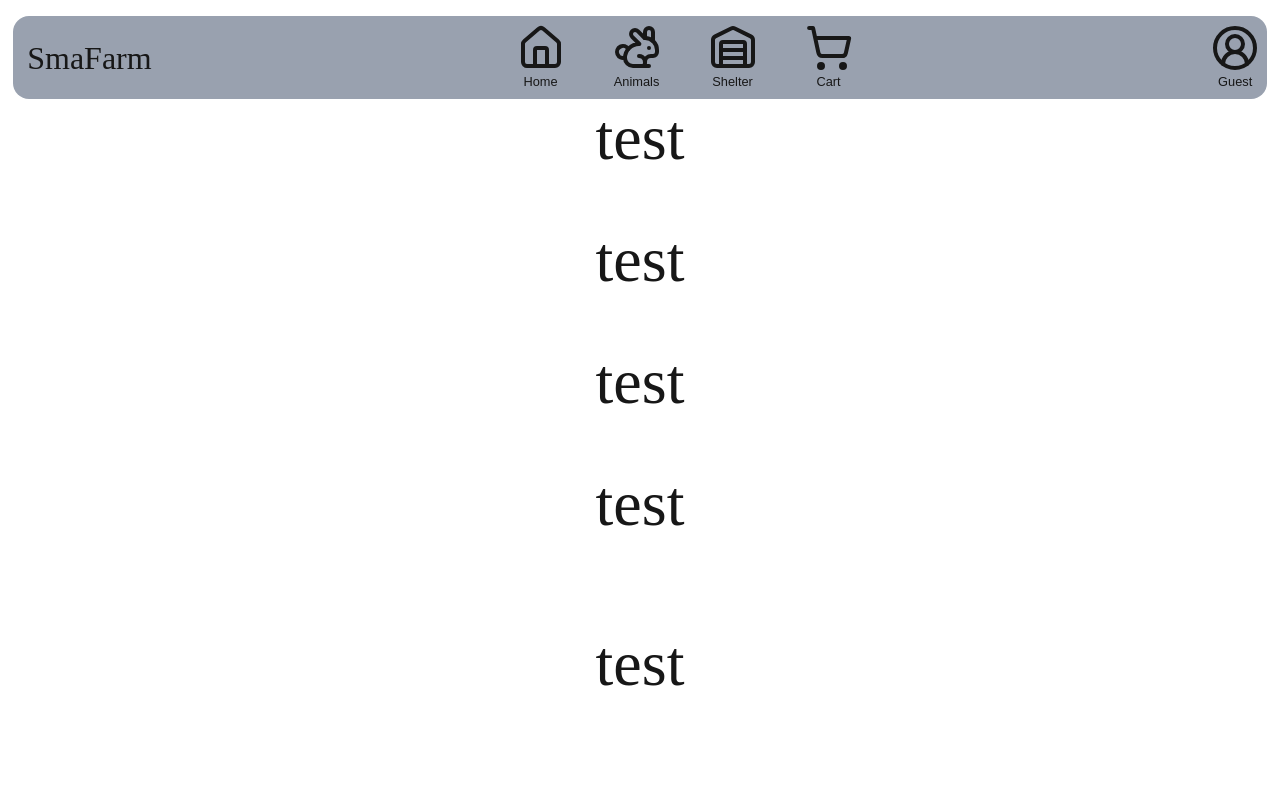
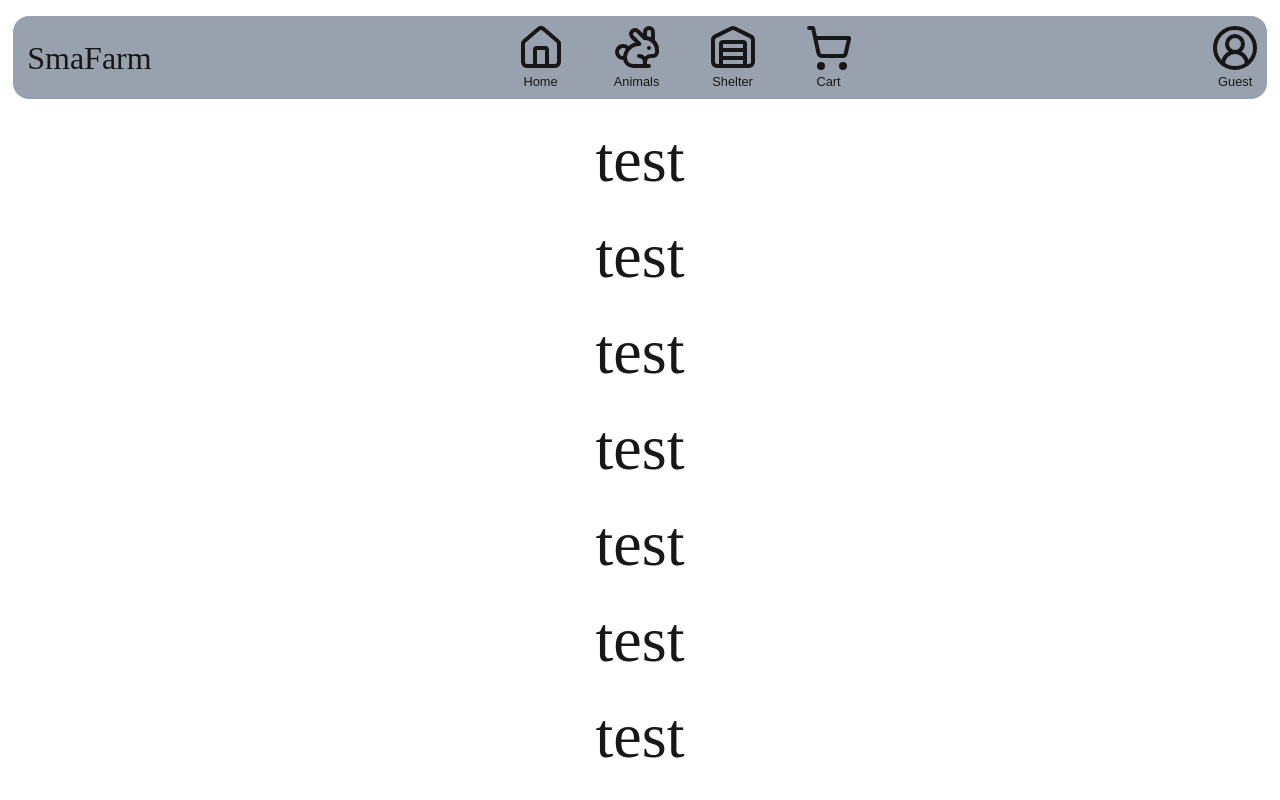
Before and after one commit to Salthof28/smafarm-front-end, a Next.js app: page / in a window 1280 px wide. Shown: the top 800 px of the page. Built offline with nearby package versions, Linux system fonts and the light colour scheme.

Commit message:
chore: create service api and interface.ts file

```diff
--- a/src/app/page.tsx
+++ b/src/app/page.tsx
@@ -4,7 +4,8 @@ export default function Home() {
   return (
     <div className="w-full flex flex-col items-center">
       <Navbar/>
-      <main className="grid grid-rows-[20px_1fr_20px] items-center justify-items-center min-h-screen p-[2rem] gap-16 sm:p-20 font-[family-name:var(--font-geist-sans)] mt-[3rem] w-full">
+      <main className="items-center justify-items-center min-h-screen p-[2rem] gap-[2rem] sm:p-20 font-[family-name:var(--font-geist-sans)] mt-[2rem] w-full">
+          <h2>test</h2>
           <h2>test</h2>
           <h2>test</h2>
           <h2>test</h2>
```
Also changed, not shown: src/services/api.ts (added), src/types/interfaces.ts (added).
